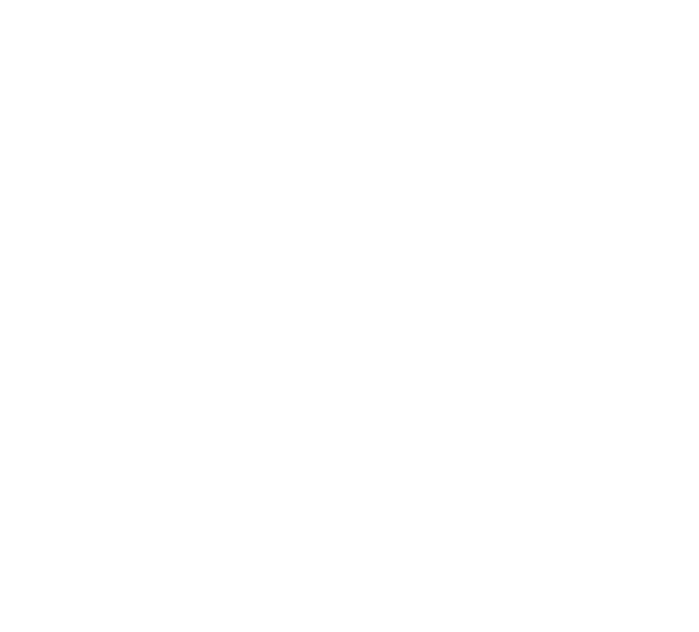
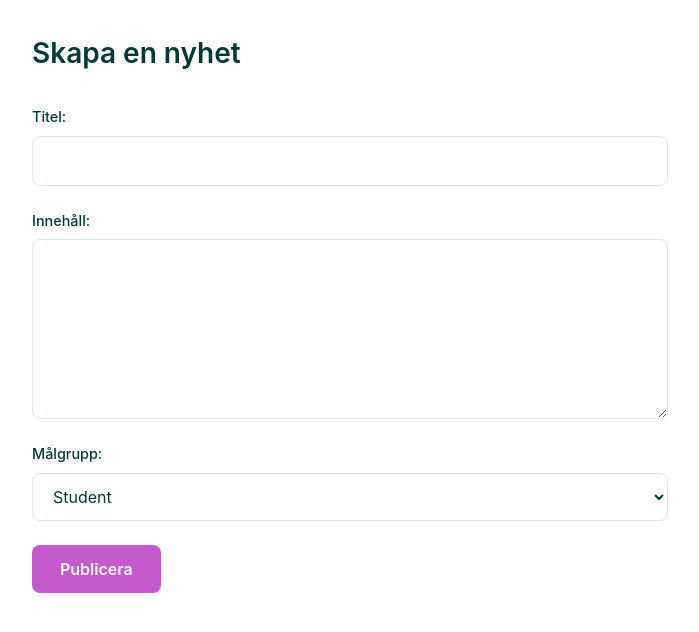
Before and after one commit to TH-SuperTeam/project-intranet, a React (Vite) app in the folder frontend/: page /news/create in a window 1280 px wide. Before the commit this address had no page. Shown: the top 632 px of the page, without its empty margins (290-989 px from the left). Built offline with nearby package versions, Linux system fonts and the light colour scheme.

Commit message:
added styling to create-news

```diff
--- a/frontend/src/App.tsx
+++ b/frontend/src/App.tsx
@@ -1,12 +1,14 @@
 import { Routes, Route } from "react-router-dom";
 import "./App.css";
 import NewsPage from "./pages/NewsPage";
+import CreateNews from "./components/CreateNews/CreateNews";
 
 function App() {
     return (
         <>
             <Routes>
                 <Route path="/news" element={<NewsPage />} />
+                <Route path="/news/create" element={<CreateNews />} />
             </Routes>
         </>
     );
--- a/frontend/src/components/CreateNews.tsx
+++ /dev/null
@@ -1,27 +0,0 @@
-import { TargetAudience } from "../types/TargetAudience";
-
-const CreateNews = () => {
-    return (
-        <div>
-            <h1>Skapa en nyhet</h1>
-            <form>
-                <label htmlFor="title">Titel:</label>
-                <input type="text" id="title" name="title" />
-
-                <label htmlFor="content">Innehåll:</label>
-                <textarea id="content" name="content"></textarea>
-
-                <label htmlFor="targetAudience">Målgrupp:</label>
-                <select id="targetAudience" name="targetAudience">
-                    <option value={TargetAudience.STUDENT}>Student</option>
-                    <option value={TargetAudience.TEACHER}>Lärare</option>
-                    <option value={TargetAudience.ALL}>Alla</option>
-                </select>
-
-                <button type="submit">Publicera</button>
-            </form>
-        </div>
-    );
-};
-
-export default CreateNews;
--- /dev/null
+++ b/frontend/src/components/CreateNews/CreateNews.module.css
@@ -0,0 +1,99 @@
+.container {
+    max-width: 700px;
+    margin: 0 auto;
+    padding: 2rem;
+    background-color: var(--color-surface);
+    border-radius: 12px;
+}
+
+.title {
+    margin-bottom: 2rem;
+    color: var(--color-text-primary);
+    font-size: 1.75rem;
+    font-weight: 600;
+}
+
+.form {
+    display: flex;
+    flex-direction: column;
+    gap: 1.5rem;
+}
+
+.formGroup {
+    display: flex;
+    flex-direction: column;
+    gap: 0.5rem;
+}
+
+.label {
+    color: var(--color-text-primary);
+    font-size: 0.9rem;
+    font-weight: 500;
+}
+
+.input,
+.textarea,
+.select {
+    width: 100%;
+    padding: 0.75rem 1rem;
+    border: 1px solid var(--color-border);
+    border-radius: 8px;
+    background-color: var(--color-surface);
+    color: var(--color-text-primary);
+    font: inherit;
+    transition: border-color 0.2s ease;
+}
+
+.input:hover,
+.textarea:hover,
+.select:hover {
+    border-color: var(--color-border-hover);
+}
+
+.input:focus,
+.textarea:focus,
+.select:focus {
+    outline: none;
+    border-color: var(--color-primary-hover);
+    box-shadow: 0 0 0 3px var(--color-primary-soft);
+}
+
+.textarea {
+    min-height: 180px;
+    resize: vertical;
+}
+
+.submitButton {
+    align-self: flex-start;
+    padding: 0.75rem 1.75rem;
+    border: none;
+    border-radius: 8px;
+    background-color: var(--color-secondary);
+    color: var(--color-text-white);
+    font: inherit;
+    font-weight: 600;
+    cursor: pointer;
+    transition:
+        background-color 0.2s ease,
+        color 0.2s ease;
+}
+
+.submitButton:hover {
+    background-color: var(--color-secondary-hover);
+    color: var(--color-text-primary);
+}
+
+.submitButton:focus-visible {
+    outline: 2px solid var(--color-primary);
+    outline-offset: 3px;
+}
+
+@media (max-width: 600px) {
+    .container {
+        padding: 1rem;
+    }
+
+    .submitButton {
+        width: 100%;
+    }
+}
--- /dev/null
+++ b/frontend/src/components/CreateNews/CreateNews.tsx
@@ -0,0 +1,56 @@
+import { TargetAudience } from "../../types/TargetAudience";
+import styles from "./CreateNews.module.css";
+
+const CreateNews = () => {
+    return (
+        <div className={styles.container}>
+            <h1 className={styles.title}>Skapa en nyhet</h1>
+
+            <form className={styles.form}>
+                <div className={styles.formGroup}>
+                    <label className={styles.label} htmlFor="title">
+                        Titel:
+                    </label>
+                    <input
+                        className={styles.input}
+                        type="text"
+                        id="title"
+                        name="title"
+                    />
+                </div>
+
+                <div className={styles.formGroup}>
+                    <label className={styles.label} htmlFor="content">
+                        Innehåll:
+                    </label>
+                    <textarea
+                        className={styles.textarea}
+                        id="content"
+                        name="content"
+                    />
+                </div>
+
+                <div className={styles.formGroup}>
+                    <label className={styles.label} htmlFor="targetAudience">
+                        Målgrupp:
+                    </label>
+                    <select
+                        className={styles.select}
+                        id="targetAudience"
+                        name="targetAudience"
+                    >
+                        <option value={TargetAudience.STUDENT}>Student</option>
+                        <option value={TargetAudience.TEACHER}>Lärare</option>
+                        <option value={TargetAudience.ALL}>Alla</option>
+                    </select>
+                </div>
+
+                <button className={styles.submitButton} type="submit">
+                    Publicera
+                </button>
+            </form>
+        </div>
+    );
+};
+
+export default CreateNews;
--- /dev/null
+++ b/frontend/src/components/News/News.module.css
@@ -0,0 +1,22 @@
+.createButton {
+    display: inline-block;
+    padding: 0.75rem 1.5rem;
+    background-color: var(--color-secondary);
+    color: var(--color-text-white);
+    border: none;
+    border-radius: 8px;
+    text-decoration: none;
+    font-weight: 600;
+    cursor: pointer;
+    transition: background-color 0.2s ease;
+}
+
+.createButton:hover {
+    background-color: var(--color-secondary-hover);
+    color: var(--color-text-primary);
+}
+
+.createButton:focus-visible {
+    outline: 2px solid var(--color-primary);
+    outline-offset: 3px;
+}
--- a/frontend/src/pages/NewsPage.tsx
+++ b/frontend/src/pages/NewsPage.tsx
@@ -1,11 +1,14 @@
-import CreateNews from "../components/CreateNews";
+import { Link } from "react-router-dom";
+import styles from "../components/News/News.module.css";
 
 const NewsPage = () => {
     return (
         <div>
             <h1>News</h1>
             <p>This is the news page.</p>
-            <CreateNews />
+            <Link to="/news/create" className={styles.createButton}>
+                Skapa nyhet
+            </Link>
         </div>
     );
 };
```
Also changed, not shown: 1 other file (tests, documents, lock files or other folders).
